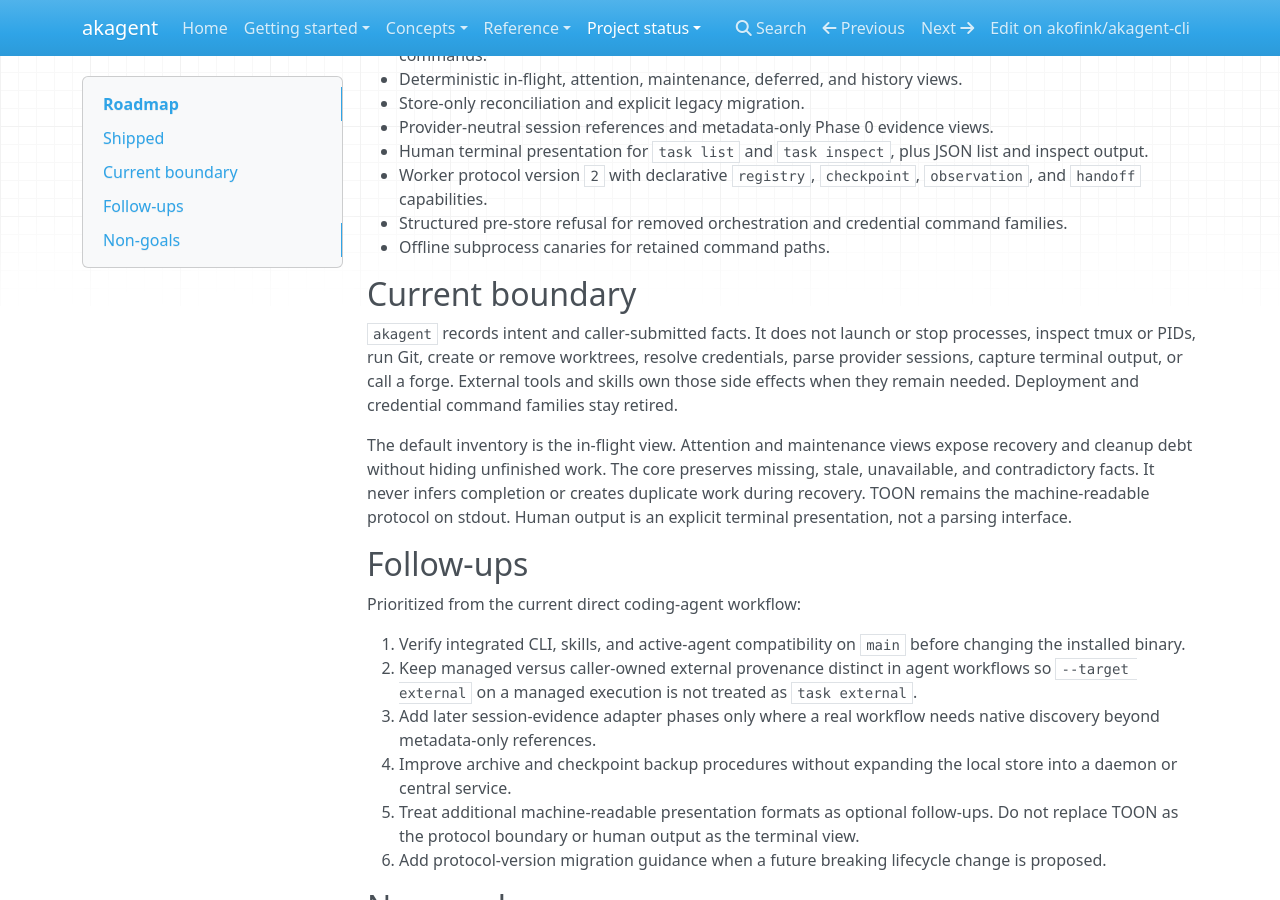
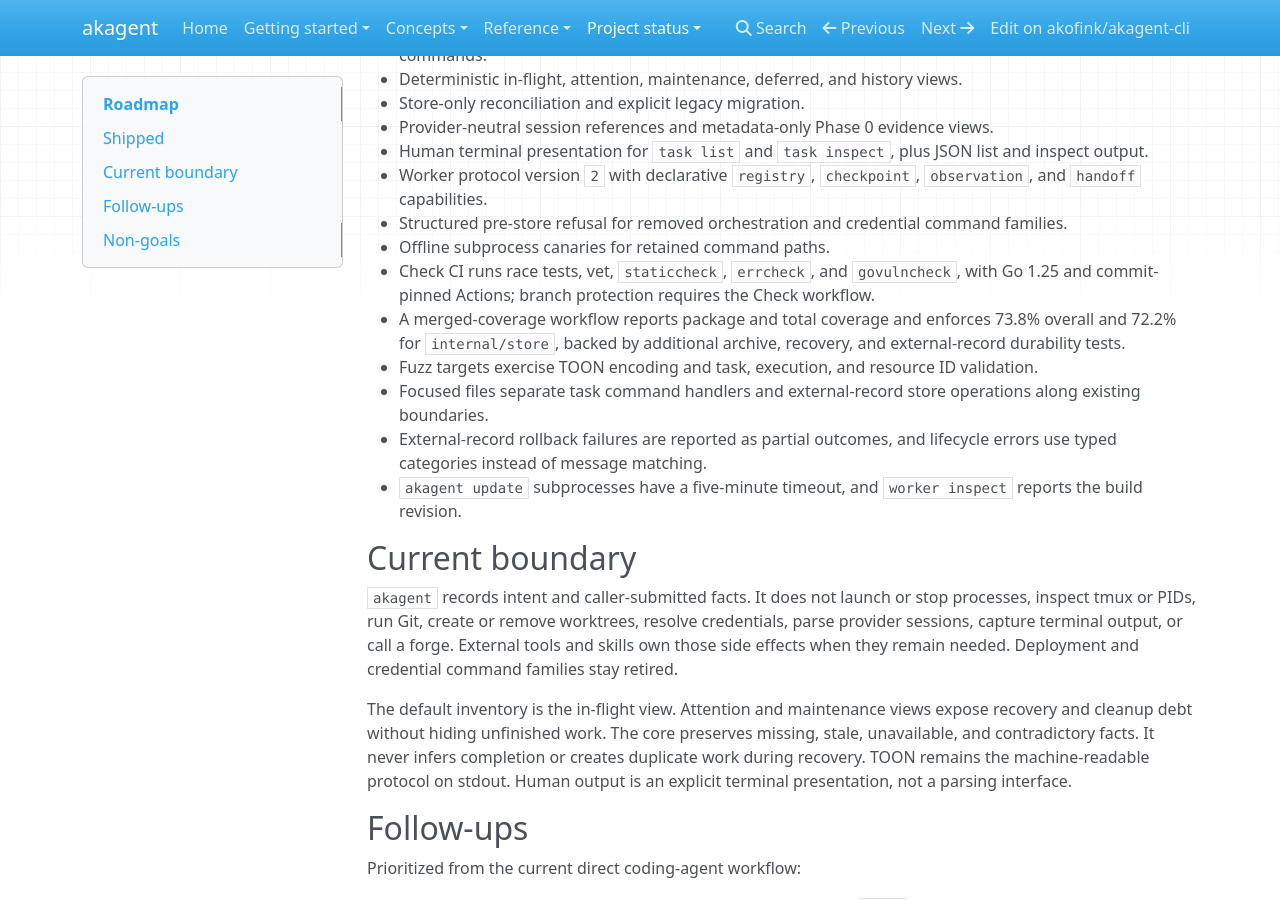
Before and after one commit to akofink/akagent-cli, an MkDocs documentation site: the page built from docs/roadmap.md, in a window 1280 px wide and 900 px high, scrolled down 338 px. Built offline with MkDocs 1.6.1, drawn with Linux system fonts in a browser that asks for light colours; nearby versions of some CDN libraries.

Commit message:
docs: list newly shipped engineering improvements (#177)
Metadata

Task: akbp-docs-20260926

Problem

The roadmap did not include the engineering improvements delivered by the sibling rollout PRs.

Solution

List the delivered CI, coverage, fuzzing, maintainability, error-handling, and update identity improvements in the authoritative shipped status.

```diff
--- a/docs/roadmap.md
+++ b/docs/roadmap.md
@@ -17,6 +17,12 @@ There is no separately versioned binary release channel.
 - Worker protocol version `2` with declarative `registry`, `checkpoint`, `observation`, and `handoff` capabilities.
 - Structured pre-store refusal for removed orchestration and credential command families.
 - Offline subprocess canaries for retained command paths.
+- Check CI runs race tests, vet, `staticcheck`, `errcheck`, and `govulncheck`, with Go 1.25 and commit-pinned Actions; branch protection requires the Check workflow.
+- A merged-coverage workflow reports package and total coverage and enforces 73.8% overall and 72.2% for `internal/store`, backed by additional archive, recovery, and external-record durability tests.
+- Fuzz targets exercise TOON encoding and task, execution, and resource ID validation.
+- Focused files separate task command handlers and external-record store operations along existing boundaries.
+- External-record rollback failures are reported as partial outcomes, and lifecycle errors use typed categories instead of message matching.
+- `akagent update` subprocesses have a five-minute timeout, and `worker inspect` reports the build revision.
 
 ## Current boundary
 
```
